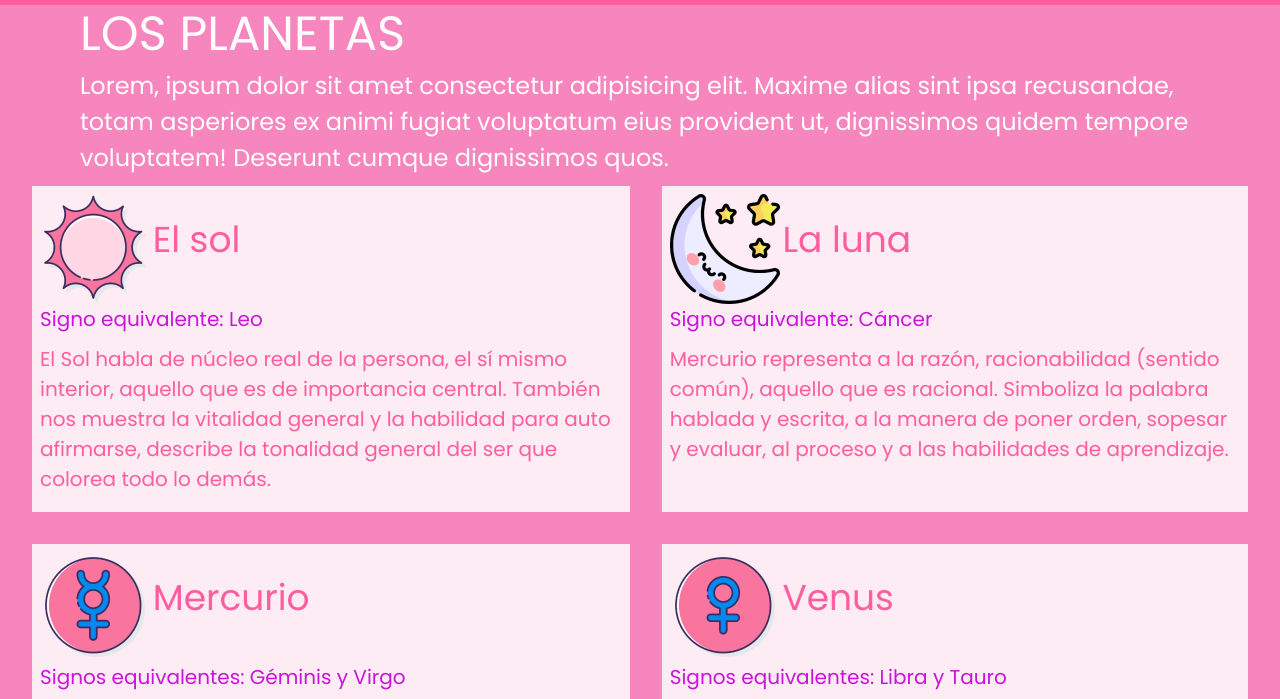
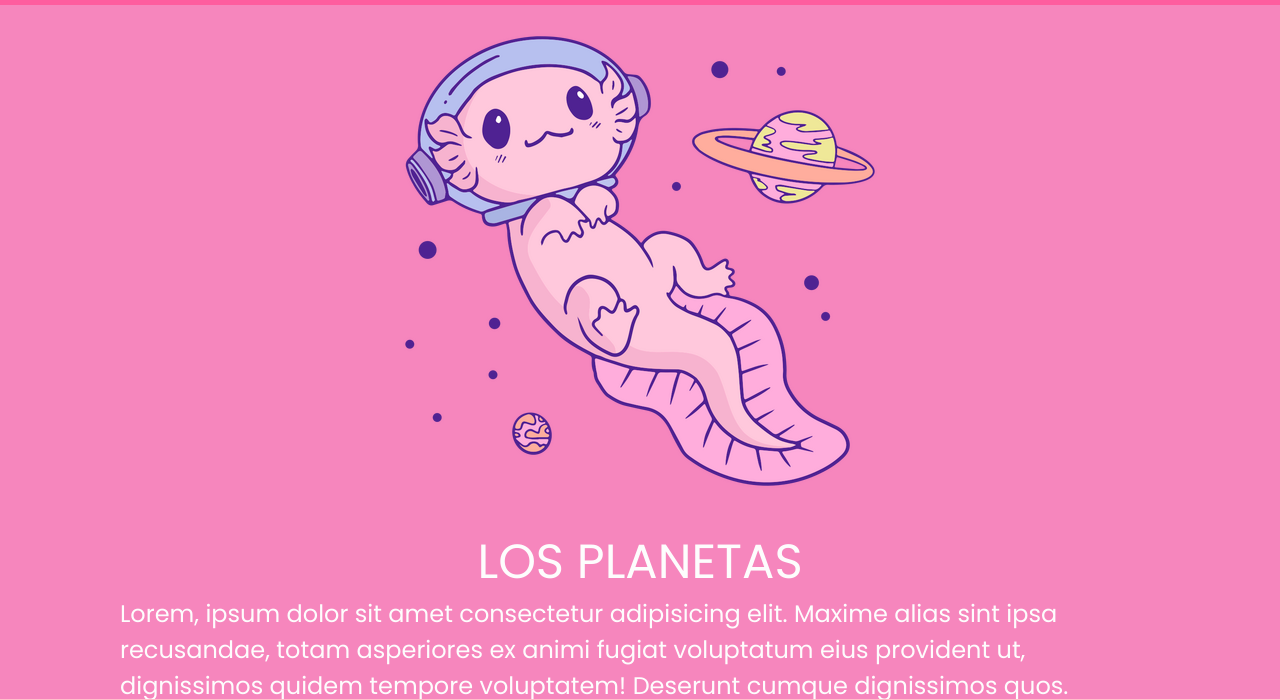
Before and after one commit to Laringitis/Coder-programacion-web, a website: page pages/planetas.html in a window 1280 px wide. Shown: the part 51-750 px from the top of the page. Drawn offline with nearby package versions, Linux system fonts and the light colour scheme.

Commit message:
nuevas fotos planetas y reestauro la de index

```diff
--- a/pages/planetas.html
+++ b/pages/planetas.html
@@ -46,7 +46,12 @@
     </header>
     <main id="planetas">
         <section class="definicion">
-            <h1 class="definicion__titulo">LOS PLANETAS</h1>
+          <article class="definicion__img">
+            <img src="../img/axolote-planeta.png" alt="dibujo de un axolote y un planeta">
+          </article>
+          <article class="definicion__titulo">
+            <h1>LOS PLANETAS</h1>
+          </article>
             <p class="definicion__contenido">Lorem, ipsum dolor sit amet consectetur adipisicing elit. Maxime alias sint ipsa recusandae, totam asperiores ex animi fugiat voluptatum eius provident ut, dignissimos quidem tempore voluptatem! Deserunt cumque dignissimos quos.</p>
         </section>
         <section class="clasificacion">
--- a/scss/pages/_planetas.scss
+++ b/scss/pages/_planetas.scss
@@ -1,18 +1,28 @@
 #planetas{
     .definicion{
-        margin-left: $sp-xl;
-        margin-right: $sp-xl;
+        margin-left: $sp-xxl;
+        margin-right: $sp-xxl;
+        &__img{
+            display: flex;
+            justify-content: center;
+        }
         &__titulo{
-            font-size: $text-xxl;
+            margin-top: $sp-sm;
+            display: flex;
+            justify-content: center;
+            h1{
+                font-size: $text-xxl;
+            }
         }
         &__contenido{
             font-size: $text-lg;
-
+            margin-bottom: $sp-sm;
             }
         }
     .clasificacion{
         margin-left: $sp-md;
         margin-right: $sp-md;
+        margin-bottom: $sp-md;
         gap: $sp-md;
         &__box{
             padding: $sp-xs;
--- a/scss/pages/_signos.scss
+++ b/scss/pages/_signos.scss
@@ -32,6 +32,7 @@
         }
         &__titulo{
             font-size: $text-xl;
+            display: inline;
         }
         &__contenido{
             font-size: $text-lg;
```
Also changed, not shown: index.html (+1 -1 lines), css/translate.css, img/cartaastral.jpg (renamed from img/istockphoto-1348876581-170667a.jpg), img/planetita_feliz.png (renamed from img/2f89345be491d1ff6ac95305af4c7109-personaje-de-dibujos-animados-de-trazo-de-planeta-espacial.png), 1 other file.
